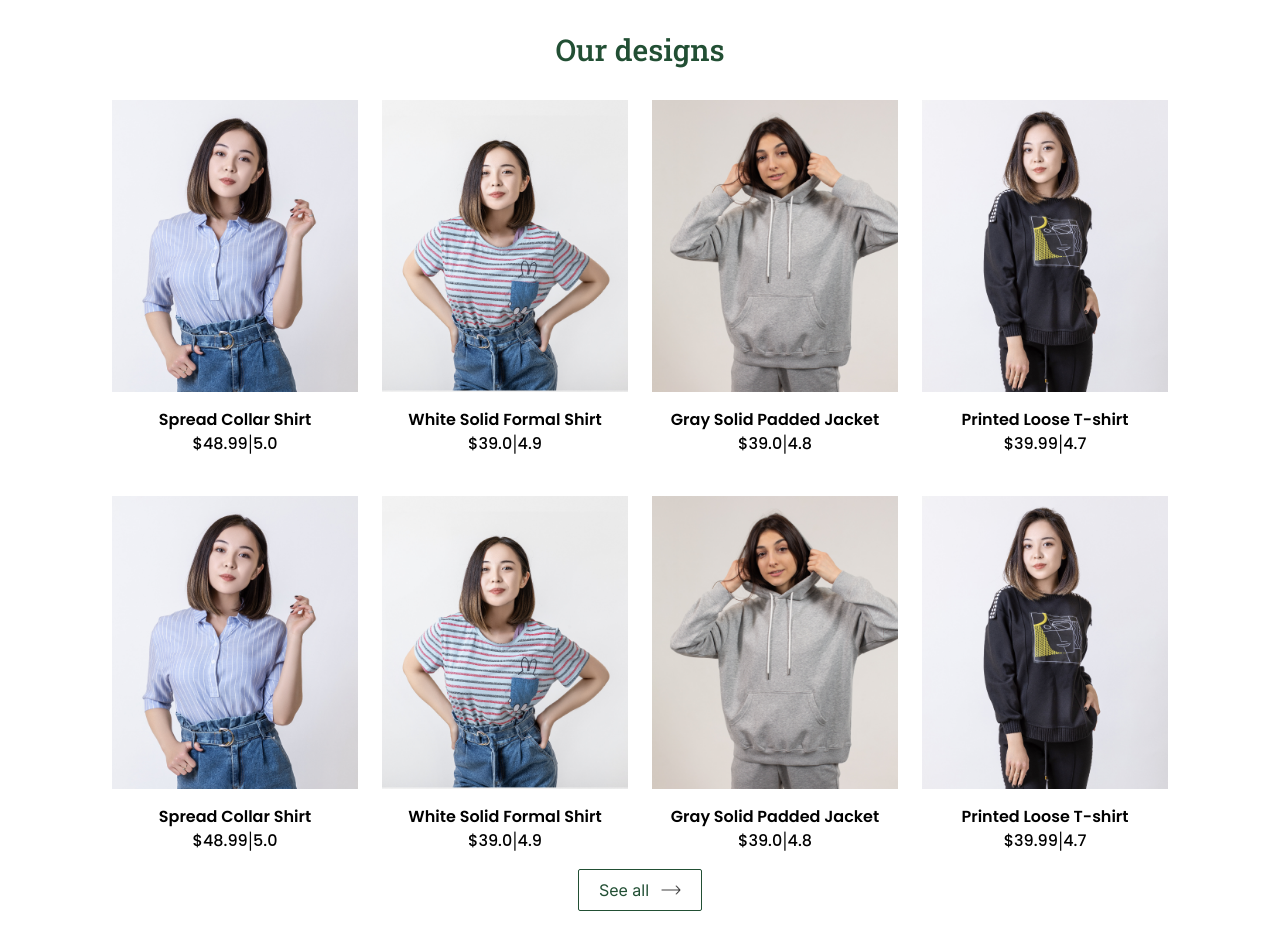
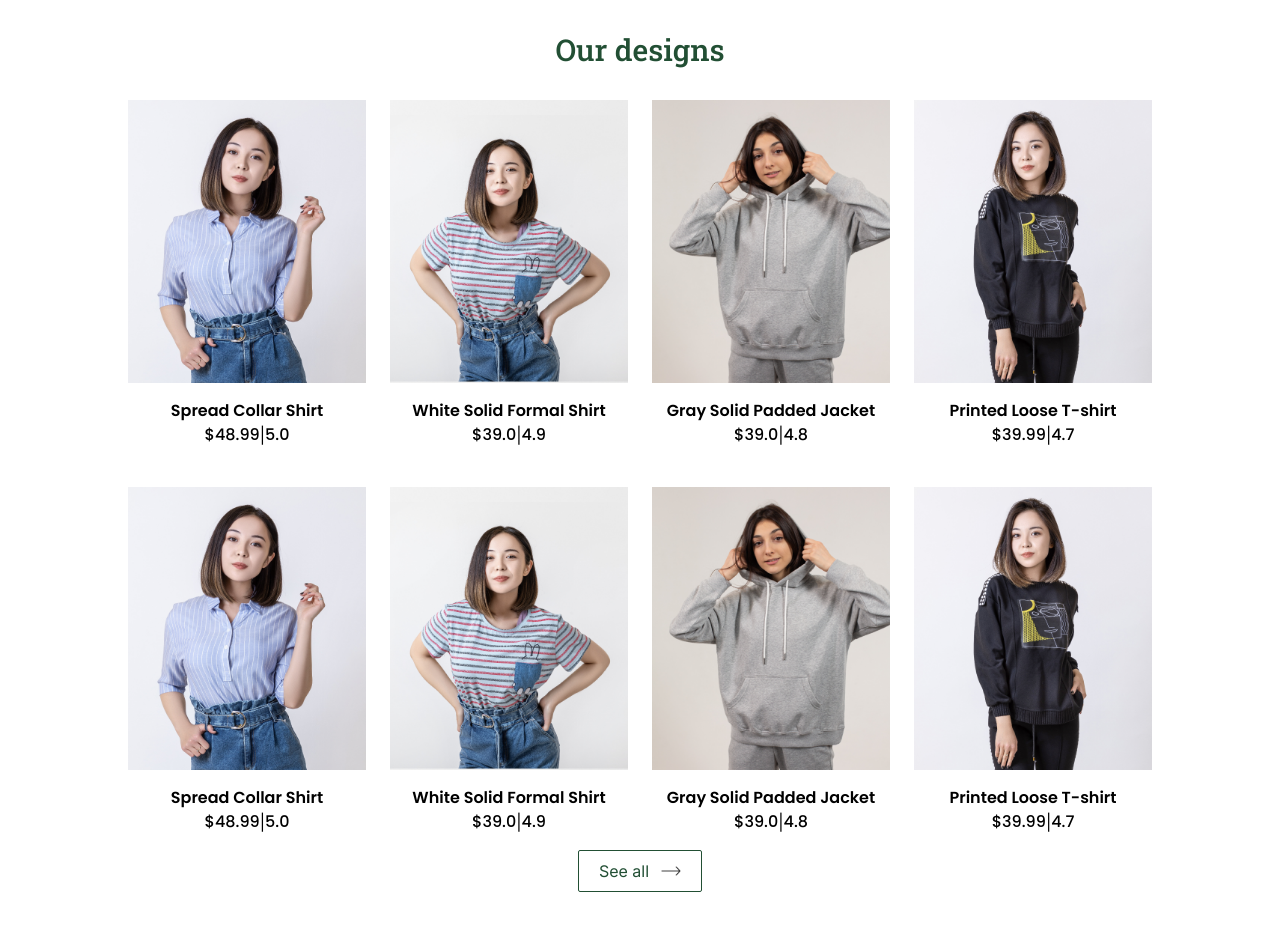
Before and after one commit to VicunaKouture/VK-Frontend, a Next.js app: page /designs in a window 1280 px wide. Built offline with nearby package versions, Linux system fonts and the light colour scheme.

Commit message:
fix: fixed requested changes

```diff
--- a/src/Components/Card.tsx
+++ b/src/Components/DesignCard.tsx
@@ -7,7 +7,7 @@ interface CardProps {
   rating: string;
 }
 
-const Card = ({ imageUrl, title, price, rating }: CardProps) => {
+const DesignCard = ({ imageUrl, title, price, rating }: CardProps) => {
 
   return (
     <div className="flex flex-col items-center bg-white rounded-sm overflow-hidden">
@@ -29,4 +29,4 @@ const Card = ({ imageUrl, title, price, rating }: CardProps) => {
   );
 };
 
-export default Card;
+export default DesignCard;
--- a/src/app/designs/page.tsx
+++ b/src/app/designs/page.tsx
@@ -1,5 +1,5 @@
 import React from 'react';
-import Card from '@/Components/Card';
+import Card from '@/Components/DesignCard';
 import Image from 'next/image';
 
 interface Product {
@@ -69,9 +69,9 @@ const products: Product[] = [
     },
 ];
 
-const Home = () => {
+const DesignsSection = () => {
     return (
-        <div className="py-8 px-28">
+        <div className="py-8 w-4/5 mx-auto">
             <h2 className="text-3xl font-roboto font-medium text-[#224F34] text-center mb-8">Our designs</h2>
             <div className="grid grid-cols-1 sm:grid-cols-2 lg:grid-cols-4 gap-6">
                 {products.map((product) => (
@@ -85,10 +85,10 @@ const Home = () => {
                 ))}
             </div>
             <div className='flex justify-center'>
-                <button type="button" className="flex items-center px-5 py-2 border rounded-sm border-[#224F34] hover:bg-[#C2EFD4] text-[#224F34]">See all <Image className='ml-3 font-poppins font-medium text-[#224F34]' src='/nextArrow.png' height={20} width={20}/></button>
+                <button type="button" className="flex items-center px-5 py-2 border rounded-sm border-[#224F34] hover:bg-[#C2EFD4] text-[#224F34]">See all <Image className='ml-3 font-poppins font-medium text-[#224F34]' src='/nextArrow.png' alt='arrow' height={20} width={20}/></button>
             </div>
         </div>
     );
 };
 
-export default Home;
+export default DesignsSection;
```
